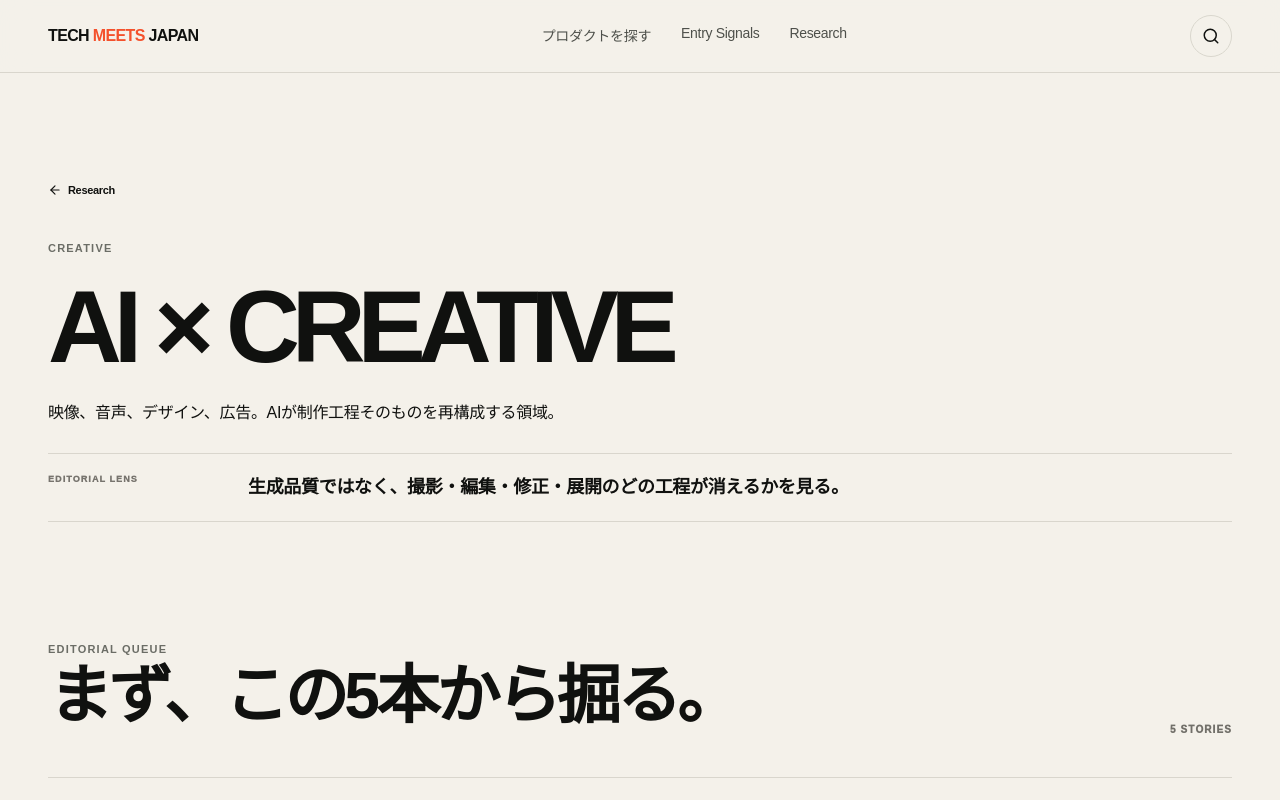
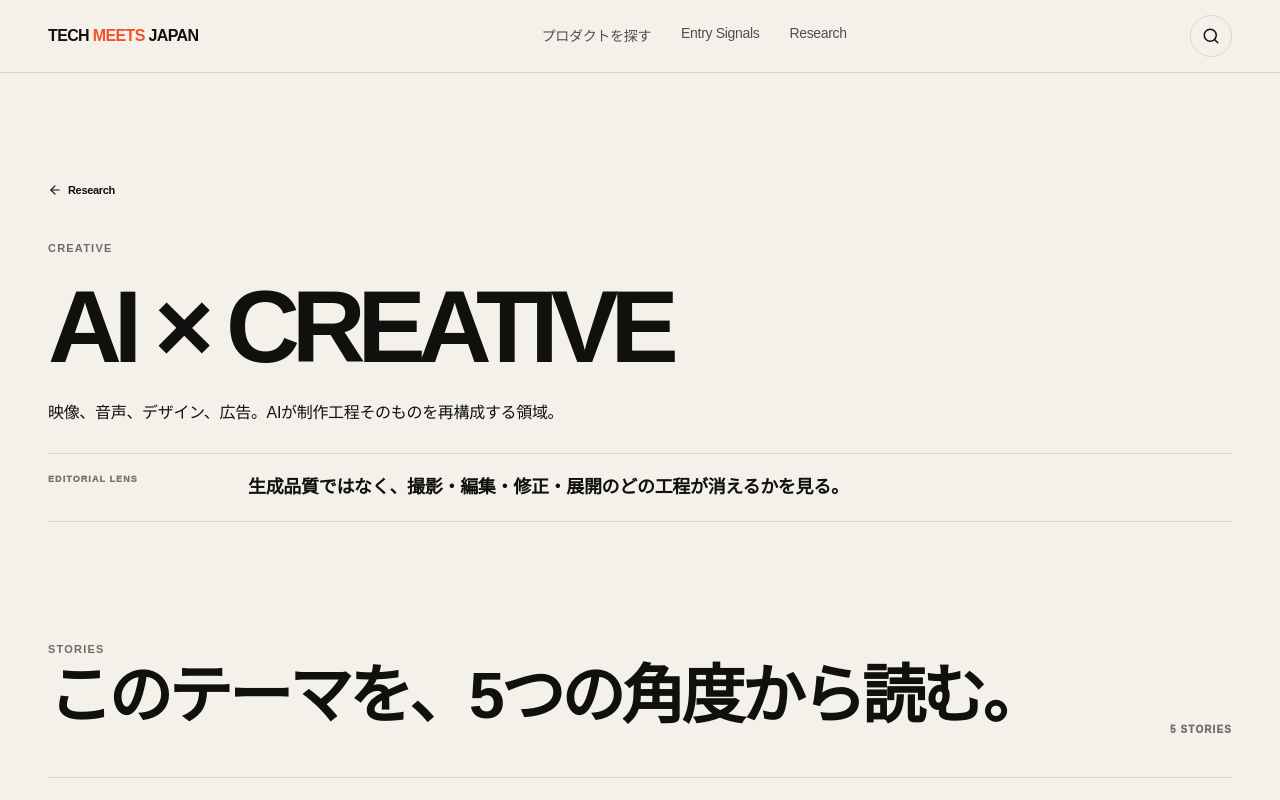
Before and after one commit to yasu-kai/tech-meets-japan, a Next.js app: page /research/ai-creative in a window 1280 px wide. Shown: the top 800 px of the page. Built offline with nearby package versions, Linux system fonts and the light colour scheme.

Commit message:
Present category pages as published story collections

```diff
--- a/app/research/[category]/page.tsx
+++ b/app/research/[category]/page.tsx
@@ -27,7 +27,7 @@ export default async function ResearchCategoryPage({ params }:{ params:Promise<{
         </section>
 
         <section className="section section-tight">
-          <div className="section-heading"><div><p className="eyebrow">EDITORIAL QUEUE</p><h2>まず、この5本から掘る。</h2></div><span className="queue-count">{category.topics.length} STORIES</span></div>
+          <div className="section-heading"><div><p className="eyebrow">STORIES</p><h2>このテーマを、5つの角度から読む。</h2></div><span className="queue-count">{category.topics.length} STORIES</span></div>
           <div className="topic-queue">
             {category.topics.map((topic,index) => {
               const content = (
```
